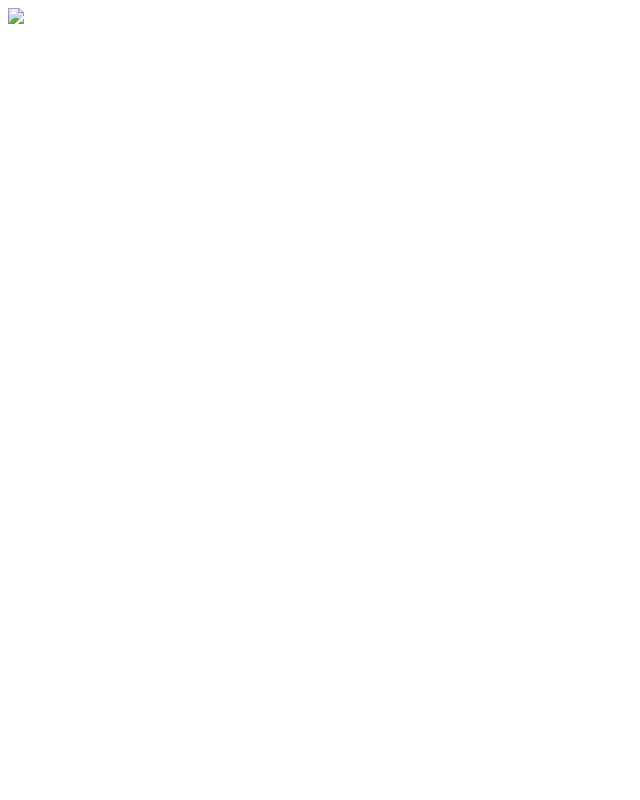
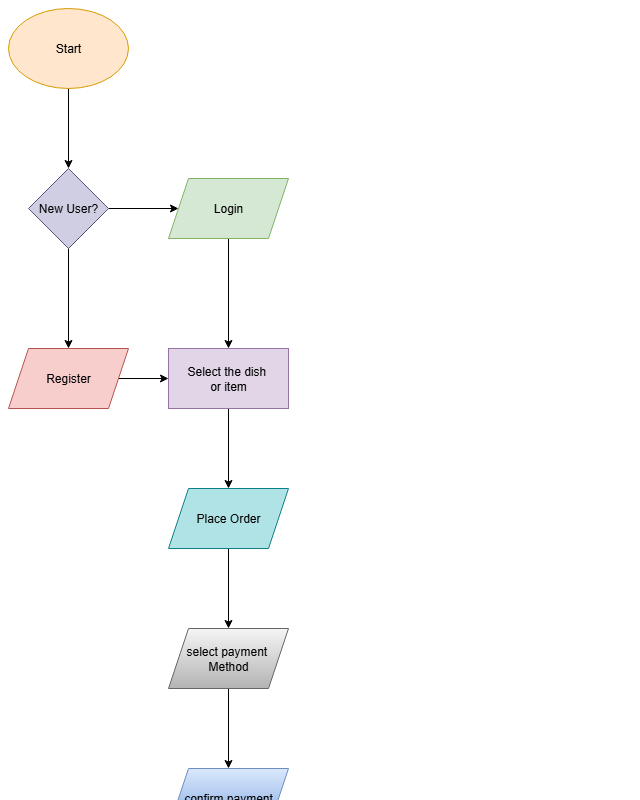
Before and after one commit to bharathikandirelli-lgtm/deploy, a plain HTML site: page index.html in a window 1280 px wide. Shown: the top 800 px of the page, without its empty margins (0-640 px from the left). Drawn offline with Linux system fonts and the light colour scheme.

Commit message:
Update index.html

```diff
--- a/index.html
+++ b/index.html
@@ -6,6 +6,6 @@ deploy
 </title>
 </head>
 <body>
-<img src=
+<img src="experiment10.drawio.png">
 </body>
 </html>
```
